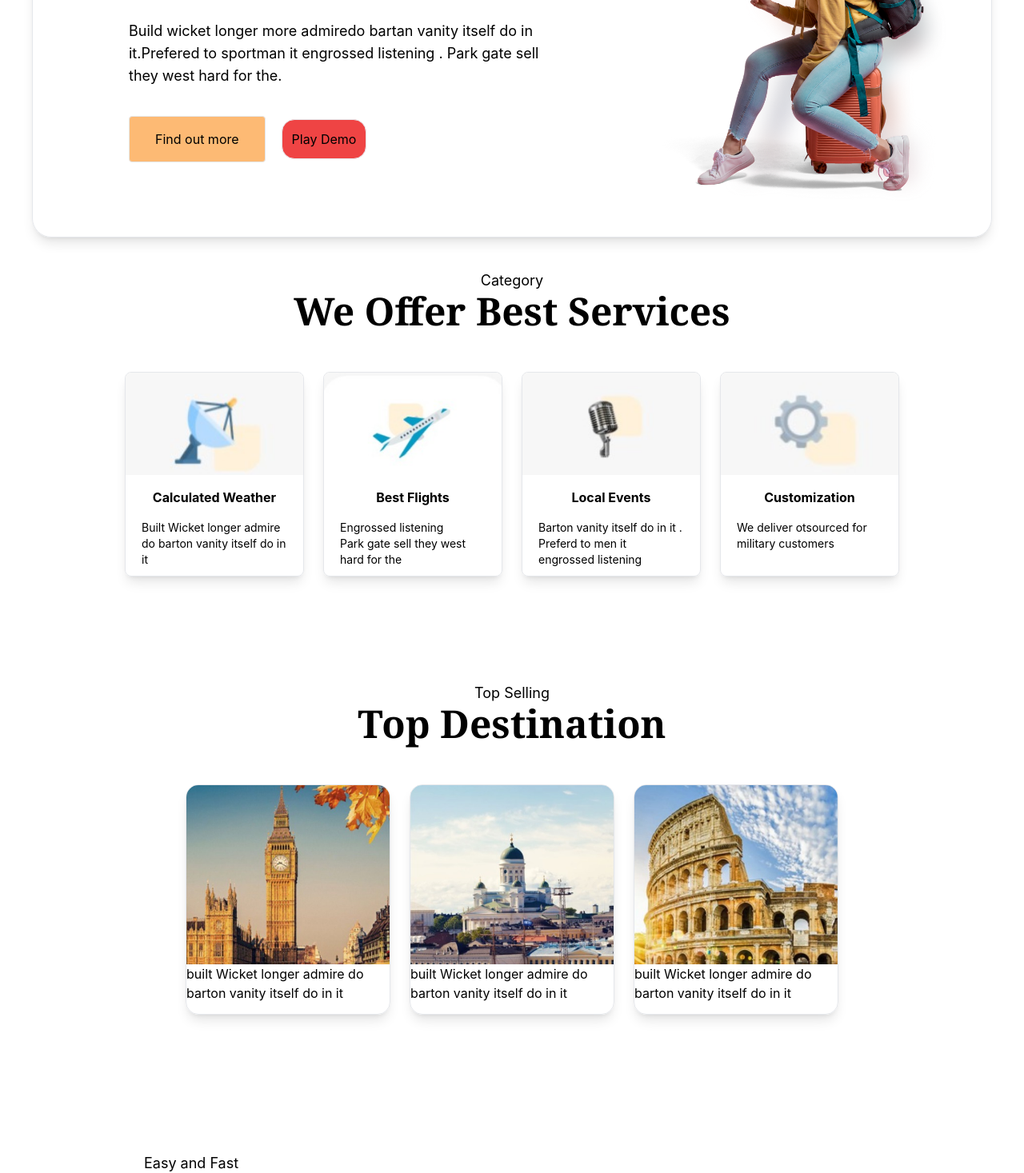
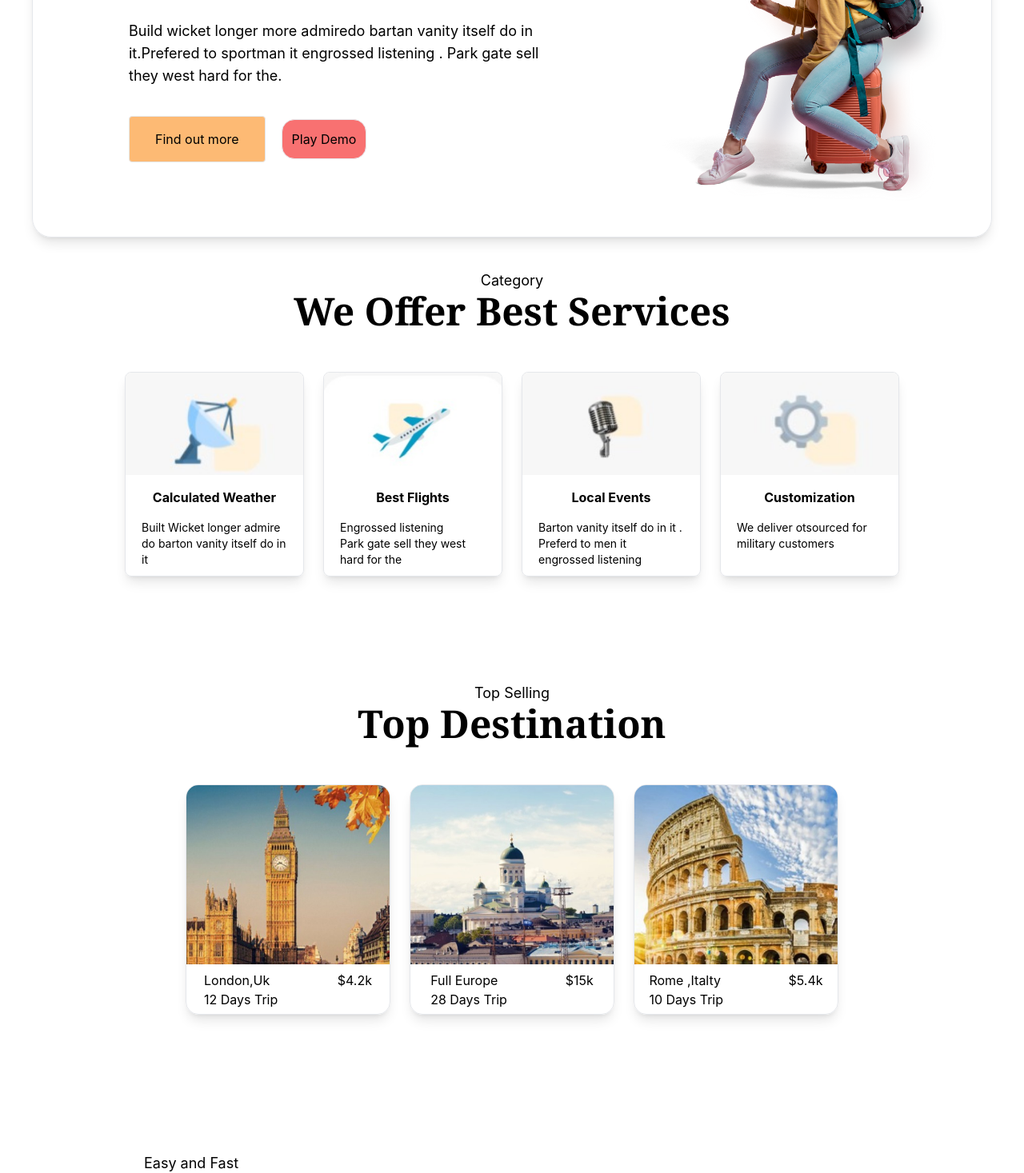
Before and after one commit to masifafghan/TourBooking, a React (Create React App) app: page / in a window 1280 px wide. Shown: the part 302-1769 px from the top of the page at 80% size. Built offline with nearby package versions, Linux system fonts and the light colour scheme.

Commit message:
card fix

```diff
--- a/src/pages/home.jsx
+++ b/src/pages/home.jsx
@@ -23,7 +23,7 @@ function Home() {
         <h1 className=" text-5xl my-5 mx-10 font-bold font-serif px-10">Travel , enjoy and live a new and full life </h1>
         <p className="px-10 text-lg mx-10 my-4" >Build wicket longer more admiredo bartan vanity itself do in it.Prefered to sportman it engrossed listening . Park gate sell they west hard for the. </p>
         <button className="border rounded bg-orange-300  hover:bg-orange-400 p-4 px-8 text-1xl m-5 ms-20">Find out more</button>
-        <button className="border rounded-2xl bg-red-500 text-1xl p-3 me-5 ">Play Demo</button>
+        <button className="border rounded-2xl hover:bg-red-500  bg-red-400 text-1xl p-3 me-5 ">Play Demo</button>
         </div>
         <div>
             <img src="/asessts/Image.png" alt="" />
@@ -61,15 +61,15 @@ function Home() {
         <div className="flex flex-wrap">
         <div className=" w-64  h-72 m-3 border shadow-lg rounded-2xl overflow-hidden  flex-wrap justify-items-center">
             <img className="w-full w-56 h-56  object-cover" src="/asessts/uk.jpeg" alt="uk" />
-            <p>built Wicket longer admire do barton vanity itself do in it </p>
+            <p className="p-2"> London,Uk <span className="ps-20">$4.2k</span><br/>12 Days Trip </p>
         </div>
         <div className=" w-64 h-72  m-3 border shadow-lg rounded-2xl overflow-hidden  flex-wrap justify-items-center">
-            <img className="w-full w-56 h-56  object-cover" src="/asessts/eroup.jpeg" alt="europ" />
-            <p>built Wicket longer admire do barton vanity itself do in it </p>
+            <img className="w-full w-56 h-56  object-cover" src="/asessts/eroup.jpeg" alt="europe" />
+            <p className="p-2"> Full Europe <span className="ps-20">$15k</span><br/>28 Days Trip </p>
         </div>
         <div className=" w-64 h-72  m-3 border shadow-lg rounded-2xl overflow-hidden  flex-wrap justify-items-center">
             <img className="w-full w-56 h-56  object-cover" src="/asessts/itely.jpeg" alt="itley" />
-            <p>built Wicket longer admire do barton vanity itself do in it </p>
+            <p className="p-2"> Rome ,Italty <span className="ps-20">$5.4k</span><br/>10 Days Trip </p>
         </div>
         </div>
     </section>
```
